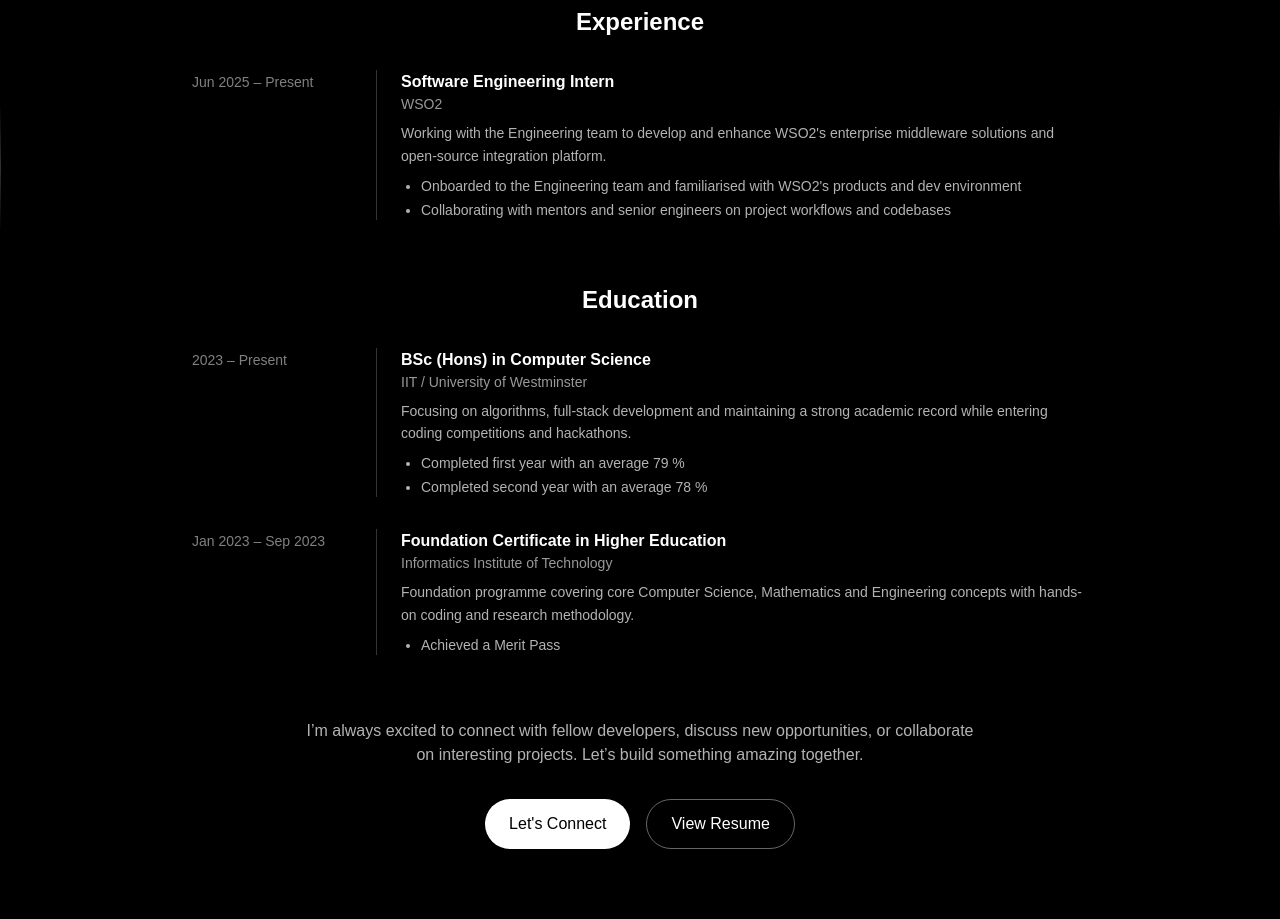
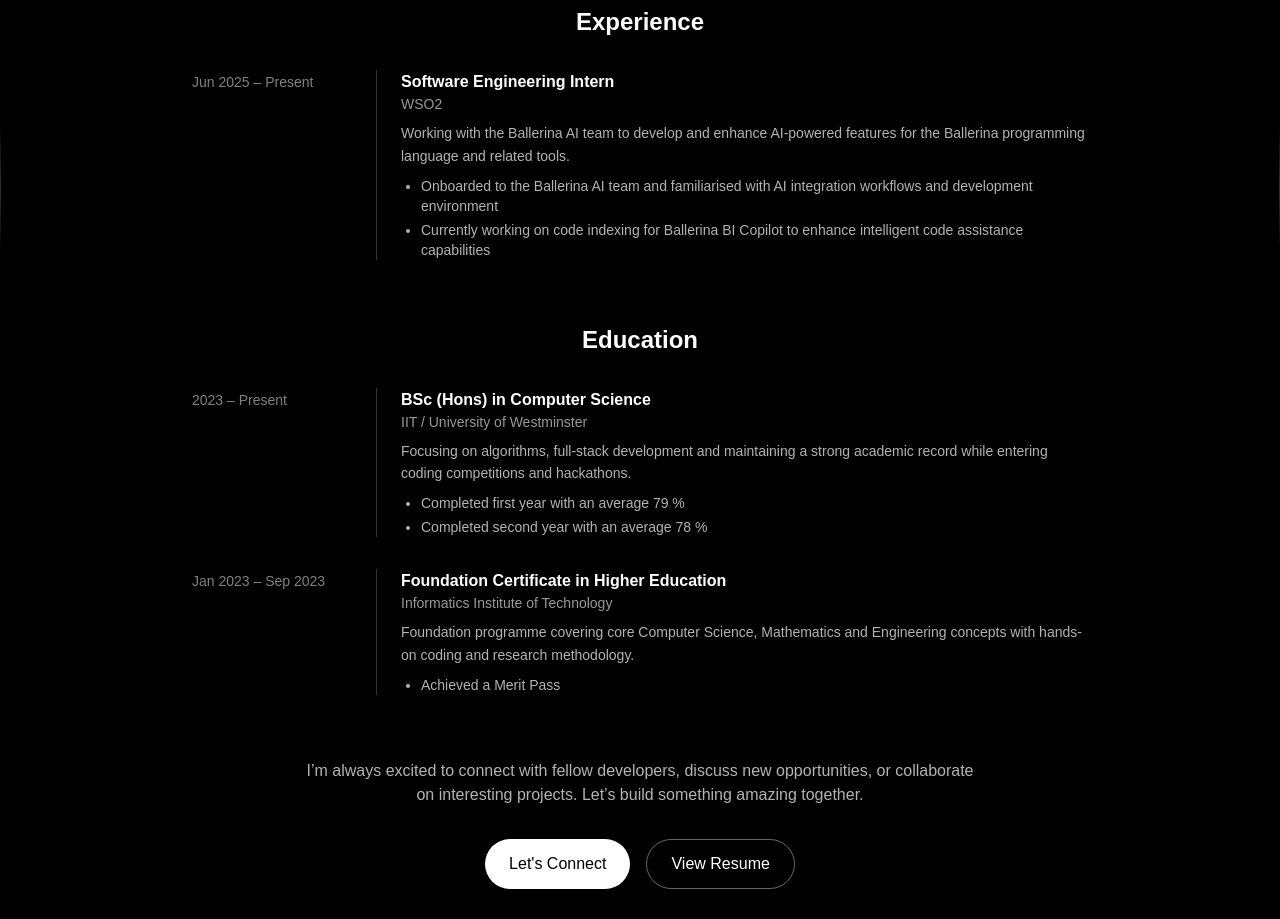
Before and after one commit to yasithrashan/portfolio-yasith-rashan, a Next.js app in the folder my-portfolio/: page / in a window 1280 px wide. Shown: the part 1720-2639 px from the top of the page. Built offline with nearby package versions, Linux system fonts and the light colour scheme.

Commit message:
Update WSO2 experience to reflect Ballerina AI team role

```diff
--- a/my-portfolio/src/app/components/AboutMe.tsx
+++ b/my-portfolio/src/app/components/AboutMe.tsx
@@ -99,10 +99,10 @@ const AboutMe = () => {
                                         title: 'Software Engineering Intern',
                                         organization: 'WSO2',
                                         description:
-                                            "Working with the Engineering team to develop and enhance WSO2's enterprise middleware solutions and open-source integration platform.",
+                                            "Working with the Ballerina AI team to develop and enhance AI-powered features for the Ballerina programming language and related tools.",
                                         bullets: [
-                                            'Onboarded to the Engineering team and familiarised with WSO2\'s products and dev environment',
-                                            'Collaborating with mentors and senior engineers on project workflows and codebases',
+                                            'Onboarded to the Ballerina AI team and familiarised with AI integration workflows and development environment',
+                                            'Currently working on code indexing for Ballerina BI Copilot to enhance intelligent code assistance capabilities',
                                         ],
                                     },
                                 ].map((item, index) => (
```
